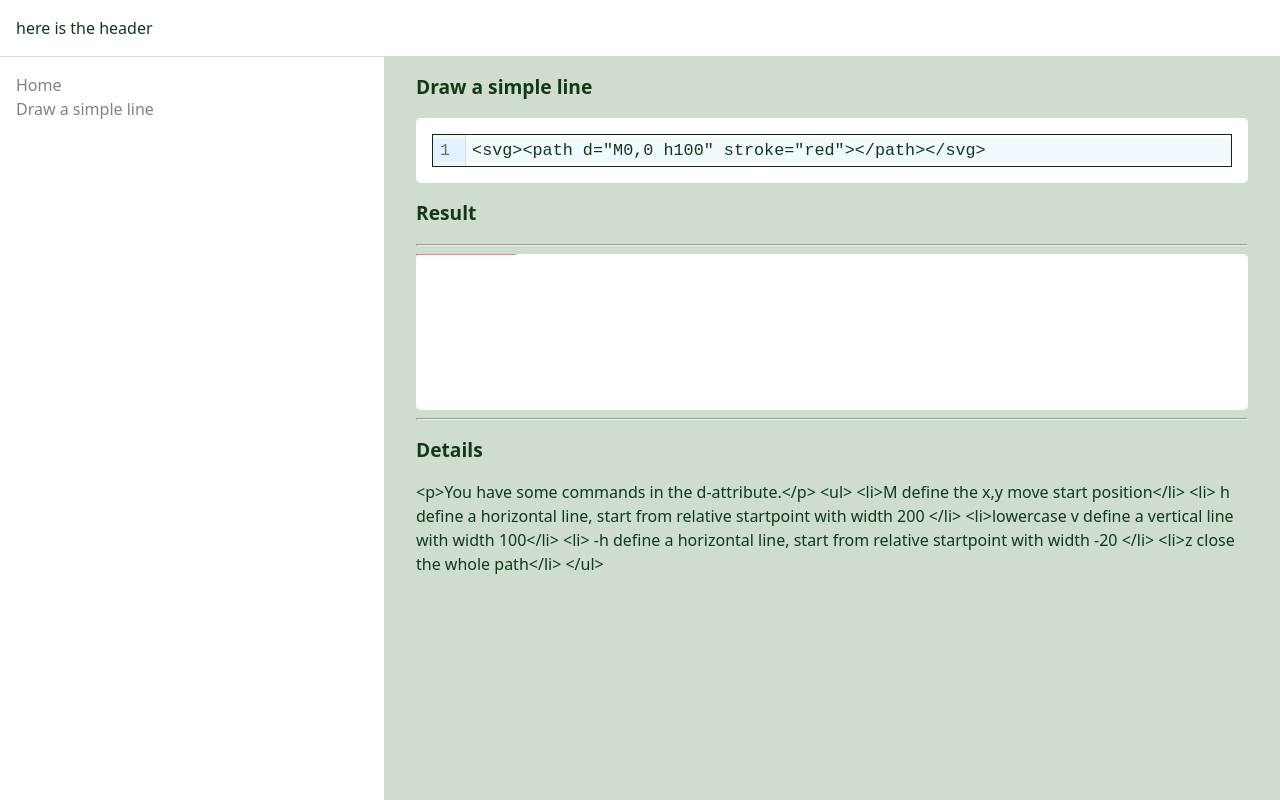
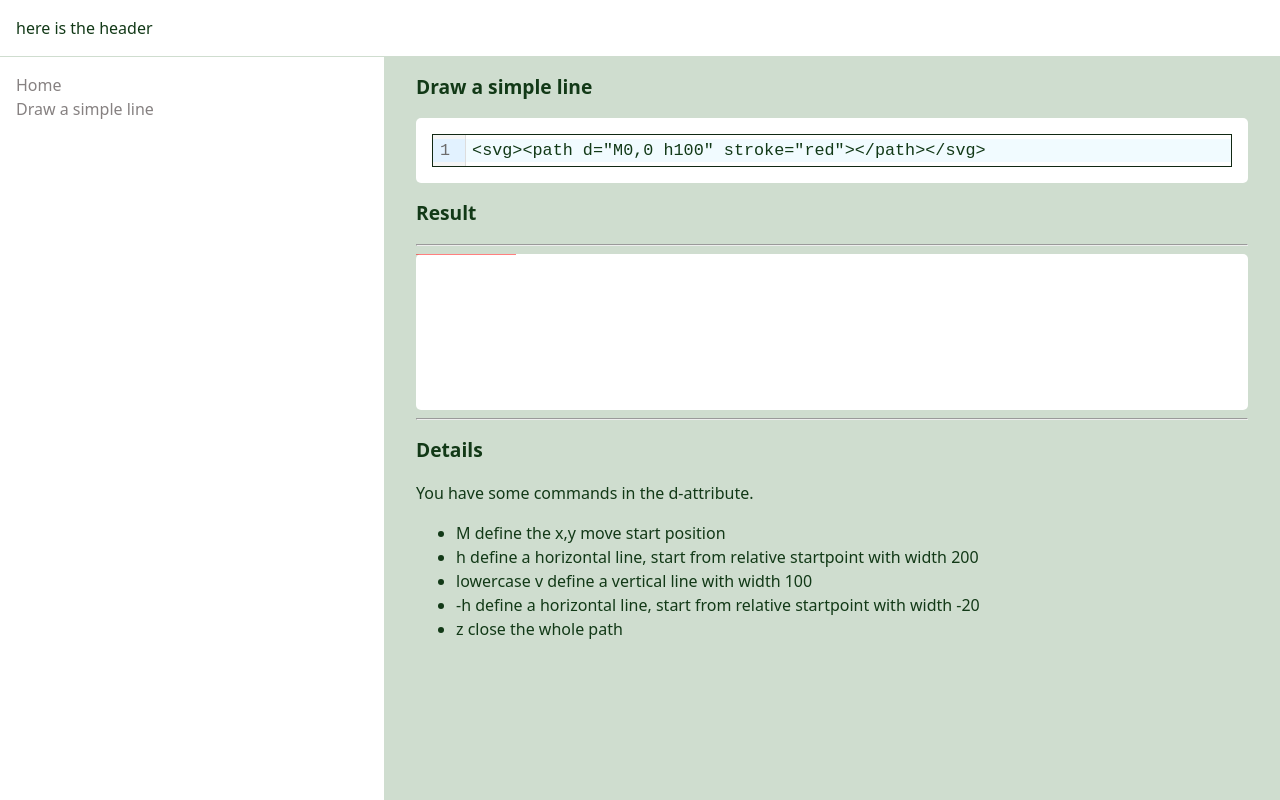
Before and after one commit to tronHeinz/learn-svg, a React (Vite) app: page /learn-svg/lerning-section-1 in a window 1280 px wide. Built offline with nearby package versions, Linux system fonts and the light colour scheme.

Commit message:
- add new HtmlRenderer component - rewire the content flow into HtmlRenderer

```diff
--- /dev/null
+++ b/src/components/HtmlRenderer/HtmlRenderer.tsx
@@ -0,0 +1,19 @@
+import { useEffect, useRef } from 'react';
+
+type propTypes = {
+  htmlContent: string;
+};
+
+const HtmlRenderer = ({ htmlContent }: propTypes) => {
+  const htmlContainer = useRef(null);
+
+  useEffect(() => {
+    (htmlContainer.current! as HTMLDivElement).innerHTML =
+      htmlContent.toString();
+  }, [htmlContent]);
+
+  console.log(htmlContent);
+  return <div ref={htmlContainer} />;
+};
+
+export default HtmlRenderer;
--- /dev/null
+++ b/src/components/HtmlRenderer/index.ts
@@ -0,0 +1,3 @@
+import HtmlRenderer from './HtmlRenderer';
+
+export default HtmlRenderer;
--- a/src/pages/LearingSession.tsx
+++ b/src/pages/LearingSession.tsx
@@ -1,7 +1,9 @@
 import { useRef, useEffect } from 'react';
+import { useLocation } from 'react-router-dom';
+
 import Editor from '../components/Editor';
+import HtmlRenderer from '../components/HtmlRenderer';
 import contentData from '../contentData';
-import { useLocation } from 'react-router-dom';
 
 import styles from './pages.module.scss';
 
@@ -34,7 +36,7 @@ const LearingSession = () => {
         <div className={styles.outputEditor} ref={outputRef}></div>
         <hr />
         <h2>Details</h2>
-        {details.toString()}
+        <HtmlRenderer htmlContent={details}></HtmlRenderer>
       </section>
     </div>
   );
```
